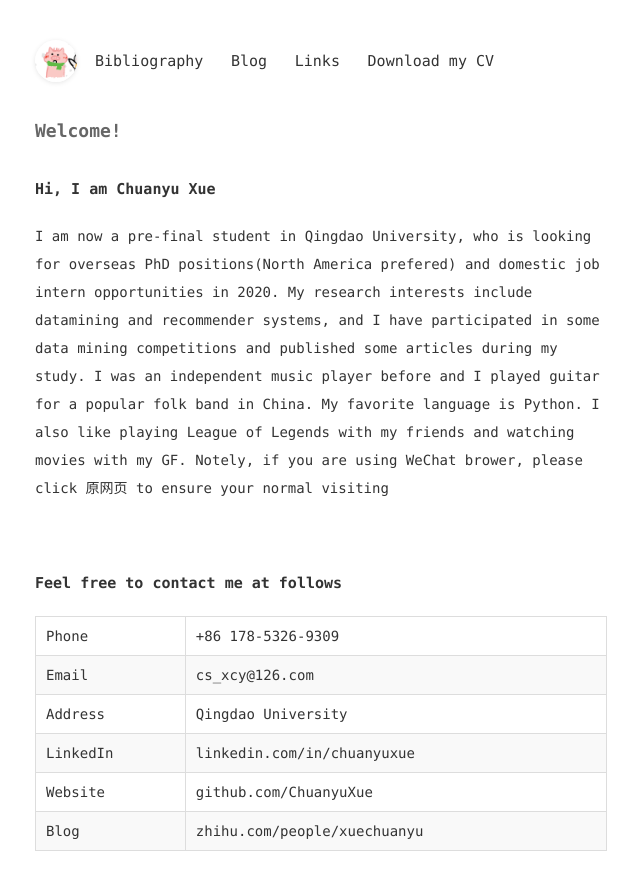
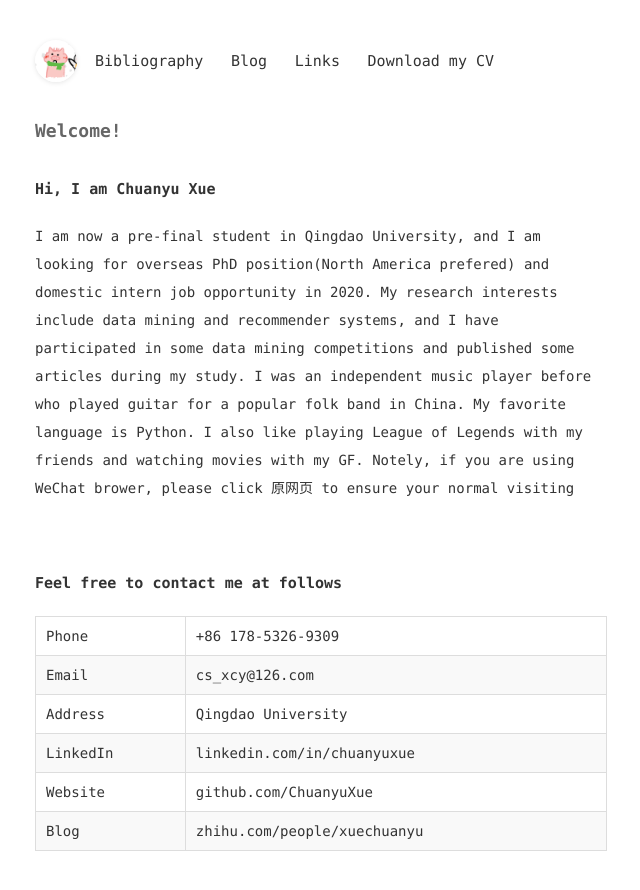
Before and after one commit to ChuanyuXue/profile, a Jekyll site: the page built from index.html, in a window 1280 px wide and 900 px high. Shown: the top 890 px of the window, without its empty margins (319-959 px from the left). Built offline with Jekyll 4.4.1, drawn with Linux system fonts in a browser that asks for light colours.

Commit message:
Update index.html

```diff
--- a/index.html
+++ b/index.html
@@ -8,7 +8,7 @@ js: [blog.js]
 	Hi, I am Chuanyu Xue
 </h3>
 <p>
-	I am now a pre-final student in Qingdao University, who is looking for&nbsp;<span>overseas</span> PhD positions(North America prefered) and domestic&nbsp;job intern opportunities in 2020. My research interests include datamining and recommender systems, and I have participated in some data mining competitions and published some articles during my study. I was an independent music player before and I played guitar for a popular folk band in China. My favorite language is Python. I also like playing League of Legends with my friends and watching movies with my GF.  Notely, if you are using WeChat brower, please click 原网页 to ensure your normal visiting&nbsp;
+	I am now a pre-final student in Qingdao University, and I am looking for&nbsp;<span>overseas</span> PhD position(North America prefered) and domestic&nbsp;intern job opportunity in 2020. My research interests include data mining and recommender systems, and I have participated in some data mining competitions and published some articles during my study. I was an independent music player before who played guitar for a popular folk band in China. My favorite language is Python. I also like playing League of Legends with my friends and watching movies with my GF.  Notely, if you are using WeChat brower, please click 原网页 to ensure your normal visiting&nbsp;
 </p>
 <h3>
 	<br />
```
